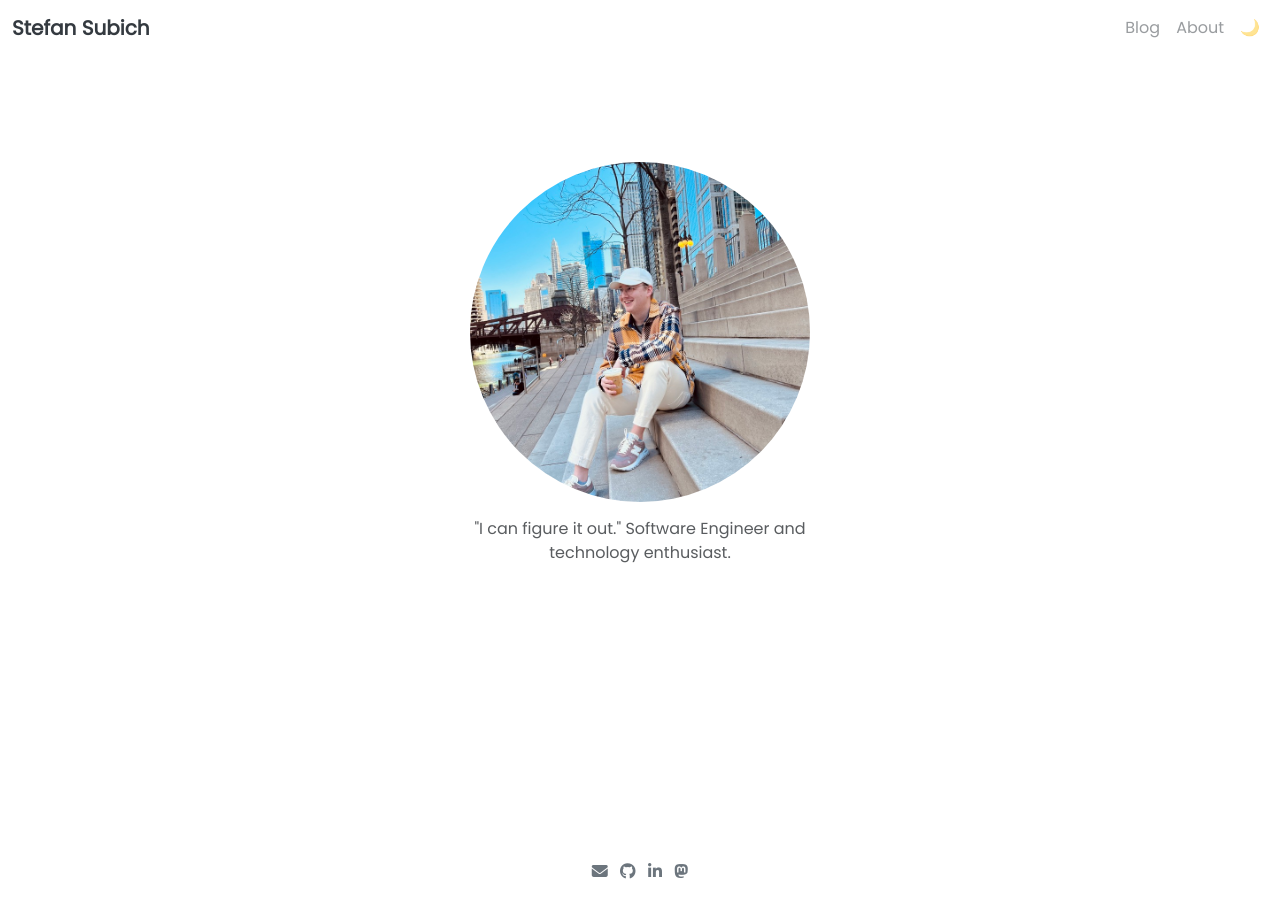
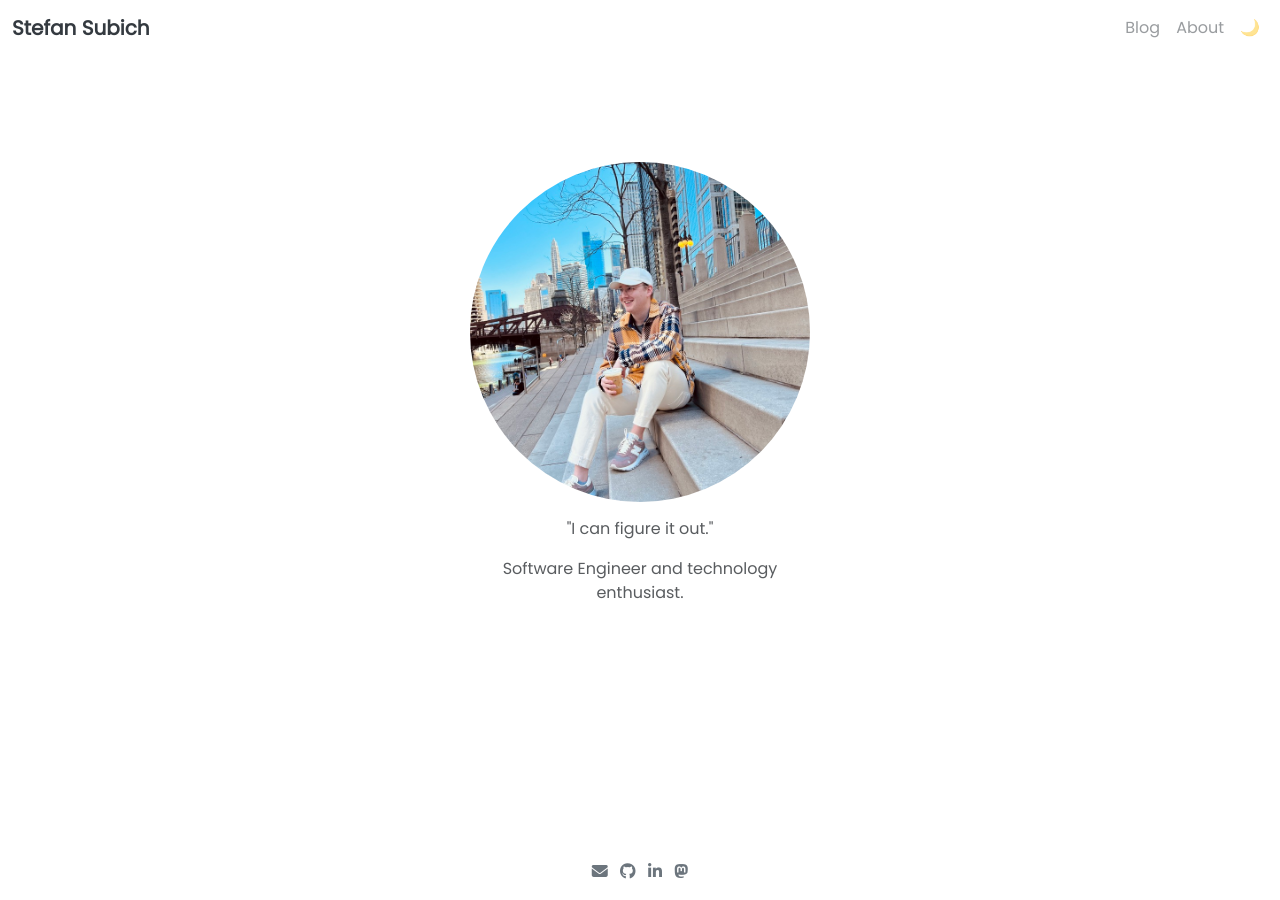
Before and after one commit to subich/subich.github.io, a Jekyll site: the page built from pages/index.html, in a window 1280 px wide. Built offline with Jekyll 4.4.1, drawn with Linux system fonts in a browser that asks for light colours.

Commit message:
feat: add tagline

```diff
--- a/_config.yml
+++ b/_config.yml
@@ -1,7 +1,8 @@
 ### Site Settings ###
 title: Stefan Subich
+tagline: >-
+  "I can figure it out."
 description: >-
-  "I can figure it out."
   Software Engineer and technology enthusiast.
 baseurl: ""
 repository: subich/subich.github.io
--- a/_includes/landing.html
+++ b/_includes/landing.html
@@ -5,9 +5,14 @@
     <div id="container" class="my-2">
       <div id="dummy"></div>
       <div id="element">
-        <img src="{{ site.author.image }}" alt="{{ site.title }}" class="circle-image wow animate__animated animate__zoomIn" data-wow-delay=".1s">
+        <img src="{{ site.author.image }}"
+          alt="{{ site.title }}"
+          class="circle-image wow animate__animated animate__zoomIn"
+          data-wow-delay=".1s">
       </div>
     </div>
+
+    <p class="text-body-secondary wow animate__animated animate__slideInUp" data-wow-delay=".15s">{{ site.tagline }}</p>
 
     <p class="text-body-secondary wow animate__animated animate__slideInUp" data-wow-delay=".15s">{{ site.description }}</p>
 
```
